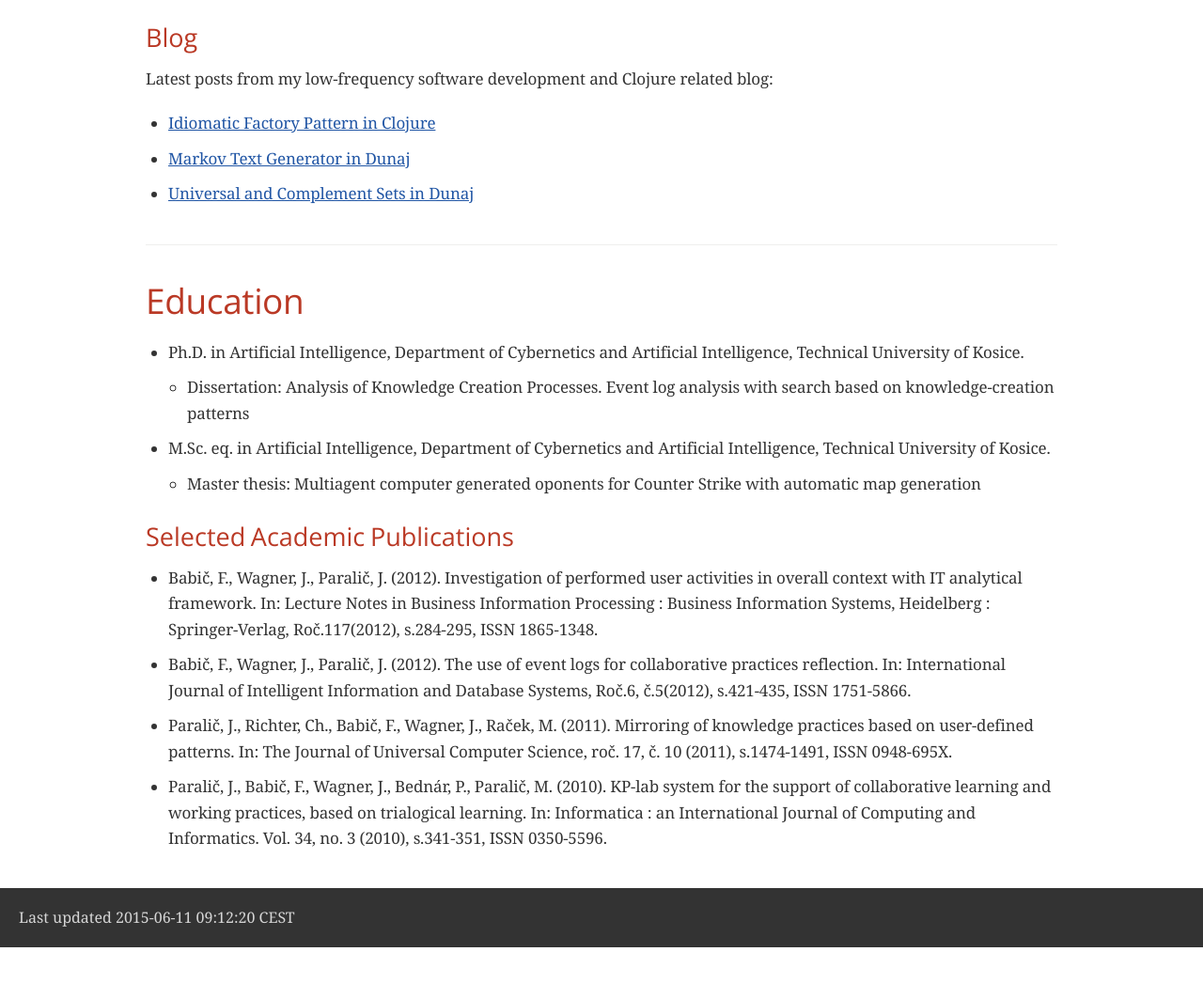
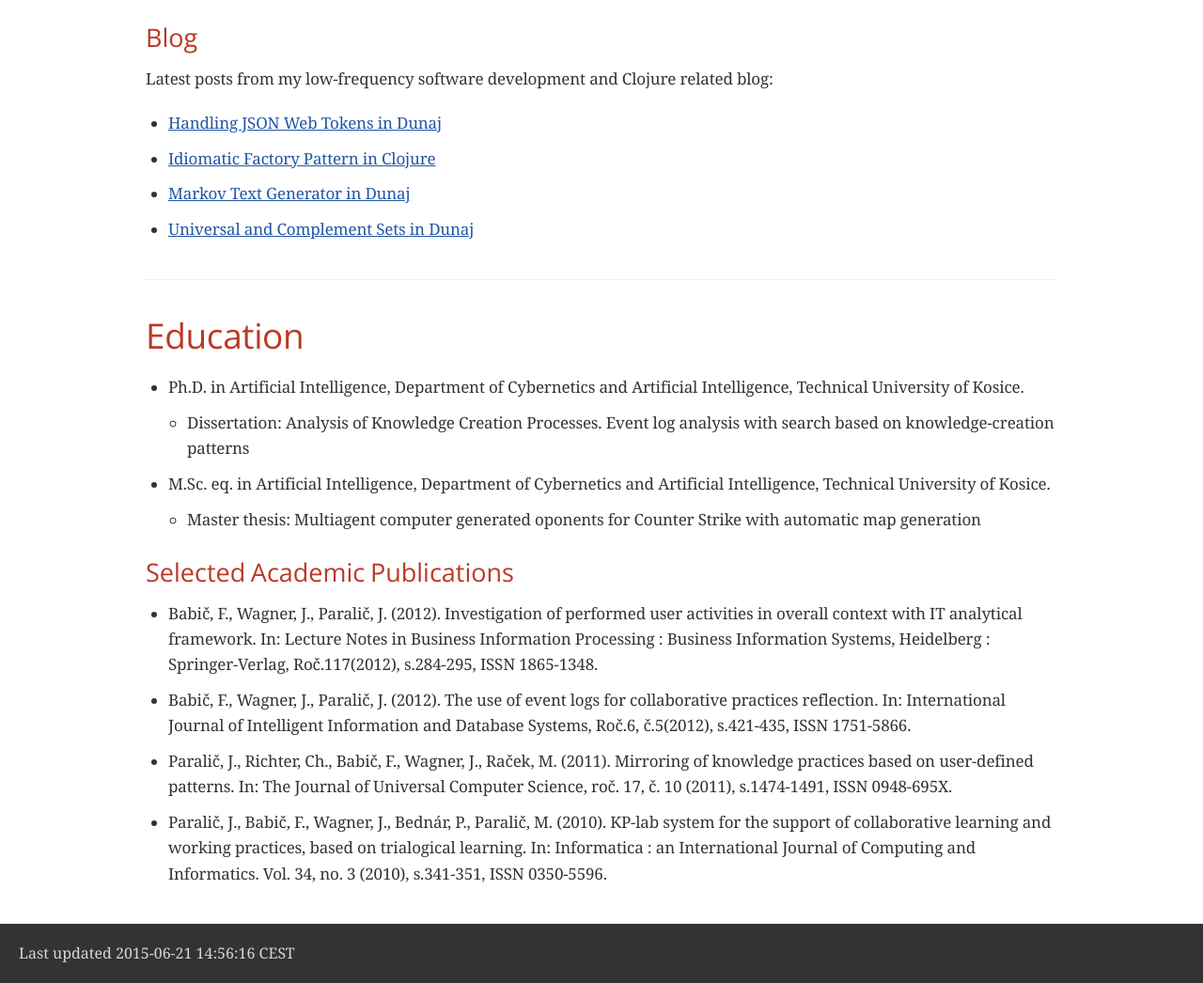
Before and after one commit to wagjo/wagjo.github.io, a plain HTML site: page index.html in a window 1280 px wide. Shown: the part 2269-3315 px from the top of the page at 94% size. Before the commit the page ends 3277 px from the top, so only its background shows below. Drawn offline with nearby package versions, Linux system fonts and the light colour scheme; a web font is replaced by a local one.

Commit message:
bumped blog

```diff
--- a/index.html
+++ b/index.html
@@ -620,6 +620,9 @@ related blog:</p>
 <div class="ulist">
 <ul>
 <li>
+<p><a href="http://blog.wagjo.com/jwt.html">Handling JSON Web Tokens in Dunaj</a></p>
+</li>
+<li>
 <p><a href="http://blog.wagjo.com/factory.html">Idiomatic Factory Pattern in Clojure</a></p>
 </li>
 <li>
@@ -684,7 +687,7 @@ related blog:</p>
 </div>
 <div id="footer">
 <div id="footer-text">
-Last updated 2015-06-11 09:12:20 CEST
+Last updated 2015-06-21 14:56:16 CEST
 </div>
 </div>
 </body>
```
Also changed, not shown: 1 other file.
